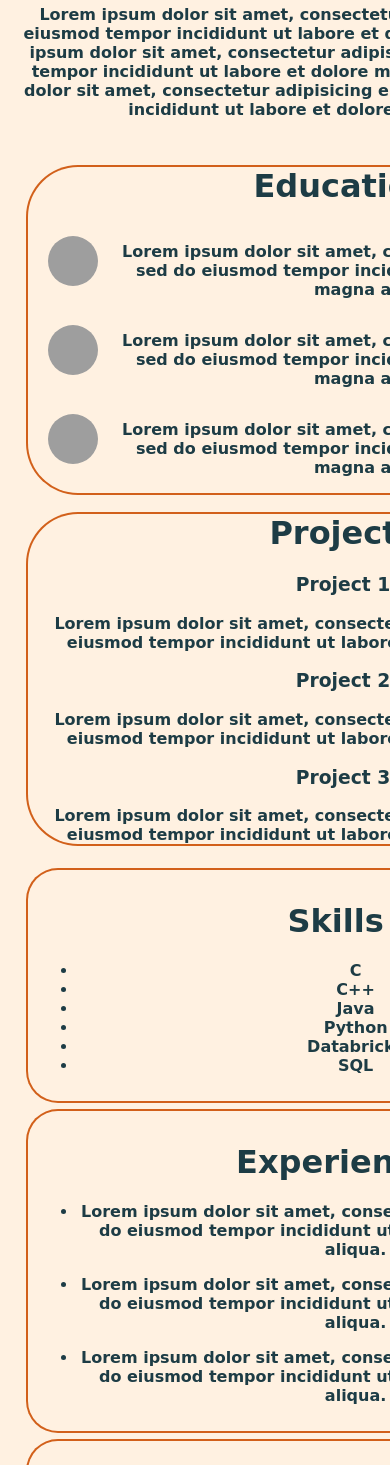
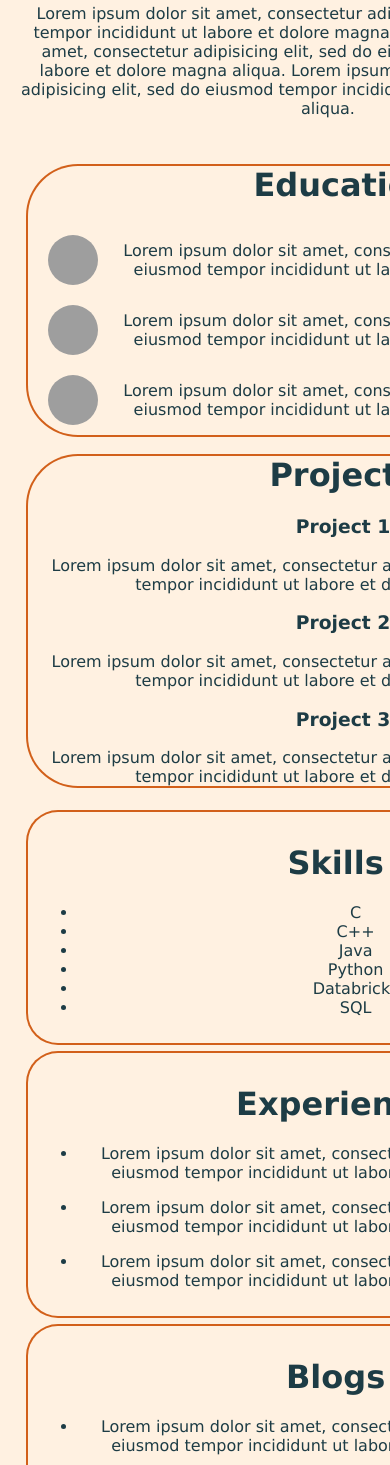
Before and after one commit to svadl7/assignment3, a plain HTML site: page index.html in a window 390 px wide. Shown: the part 535-2000 px from the top of the page. Drawn offline with Linux system fonts and the light colour scheme; grey boxes are pictures that could not be loaded.

Commit message:
style.css

```diff
--- a/style.css
+++ b/style.css
@@ -245,8 +245,6 @@ footer .contactphoto:hover{
         'work'
         'footer';
         grid-gap: 0px;
-        font-weight: bold;
-        font-family: Verdana, Geneva, Tahoma, sans-serif;
     }
     header{
         grid-area: header;
@@ -334,7 +332,7 @@ footer .contactphoto:hover{
 
     }
     .aboutme{
-        font-family: cursive;
+        font-family: Verdana, Geneva, Tahoma, sans-serifs;
          text-align: center;
          padding:10px;
      }
@@ -344,6 +342,7 @@ footer .contactphoto:hover{
         box-shadow: 0 10px 10px black;
     }
     .education{
+        font-family: Verdana, Geneva, Tahoma, sans-serif;
         display: block;
         grid-area: education;
     }
@@ -373,6 +372,7 @@ footer .contactphoto:hover{
         grid-area: work;
     }
     .skills{
+        font-family: Verdana, Geneva, Tahoma, sans-serif;
         text-align: center;
         margin:10px;
         border:2px;
@@ -383,6 +383,7 @@ footer .contactphoto:hover{
         width:93%;
     }
     .experience{
+        font-family: Verdana, Geneva, Tahoma, sans-serif;
         text-align: center;
         margin:10px;
         border:2px;
@@ -393,6 +394,7 @@ footer .contactphoto:hover{
         width:93%;
     }
     .blogs{
+        font-family: Verdana, Geneva, Tahoma, sans-serif;
         text-align: center;
         margin:10px;
         border:2px;
```
